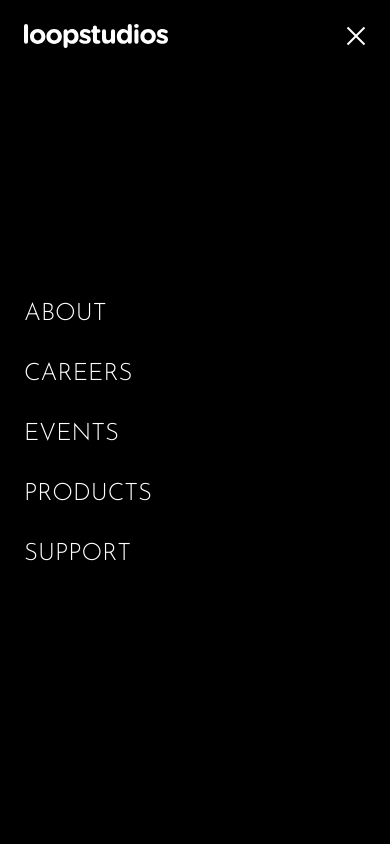
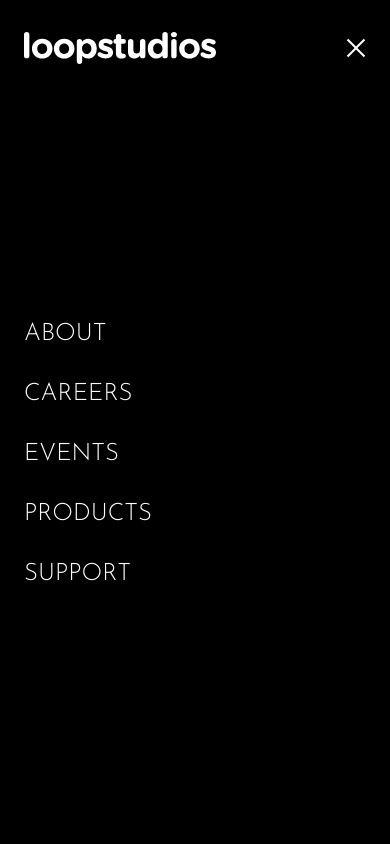
Before and after one commit to robcrock/loopstudios-landing-page, a Next.js app: page / in a window 390 px wide. Both pictures are taken after a click on the button 354 px from the left and 48 px from the top of the page. Shown: the top 844 px of the page. Built offline with nearby package versions, Linux system fonts and the light colour scheme.

Commit message:
'Update menu layout for mobile view. Adjust container width and logo size for better alignment and visibility.'

```diff
--- a/src/app/page.tsx
+++ b/src/app/page.tsx
@@ -55,13 +55,13 @@ const Header = () => {
         </nav>
         {/* Mobile menu */}
         {isMenuOpen && (
-          <div className="fixed inset-0 z-50 flex h-screen w-screen flex-col bg-black p-6 md:hidden">
-            <div className="flex justify-between">
+          <div className="fixed inset-0 z-50 flex h-screen w-screen flex-col bg-black md:hidden">
+            <div className="container mx-auto flex w-full max-w-[1110px] items-center justify-between px-6 pt-8 lg:px-0">
               <Image
                 src="/images/logo.svg"
                 alt="Loopstudios"
-                width={144}
-                height={24}
+                width={192}
+                height={32}
               />
               <button
                 className="text-white"
@@ -76,7 +76,7 @@ const Header = () => {
                 </svg>
               </button>
             </div>
-            <div className="flex h-full flex-col justify-center">
+            <div className="flex h-full flex-col justify-center px-6">
               <ul className="font-josefin text-fem-white flex flex-col gap-6 text-[24px] font-light uppercase">
                 {NAV_ITEMS.map((item) => (
                   <li key={item} className="group relative cursor-pointer">
```
